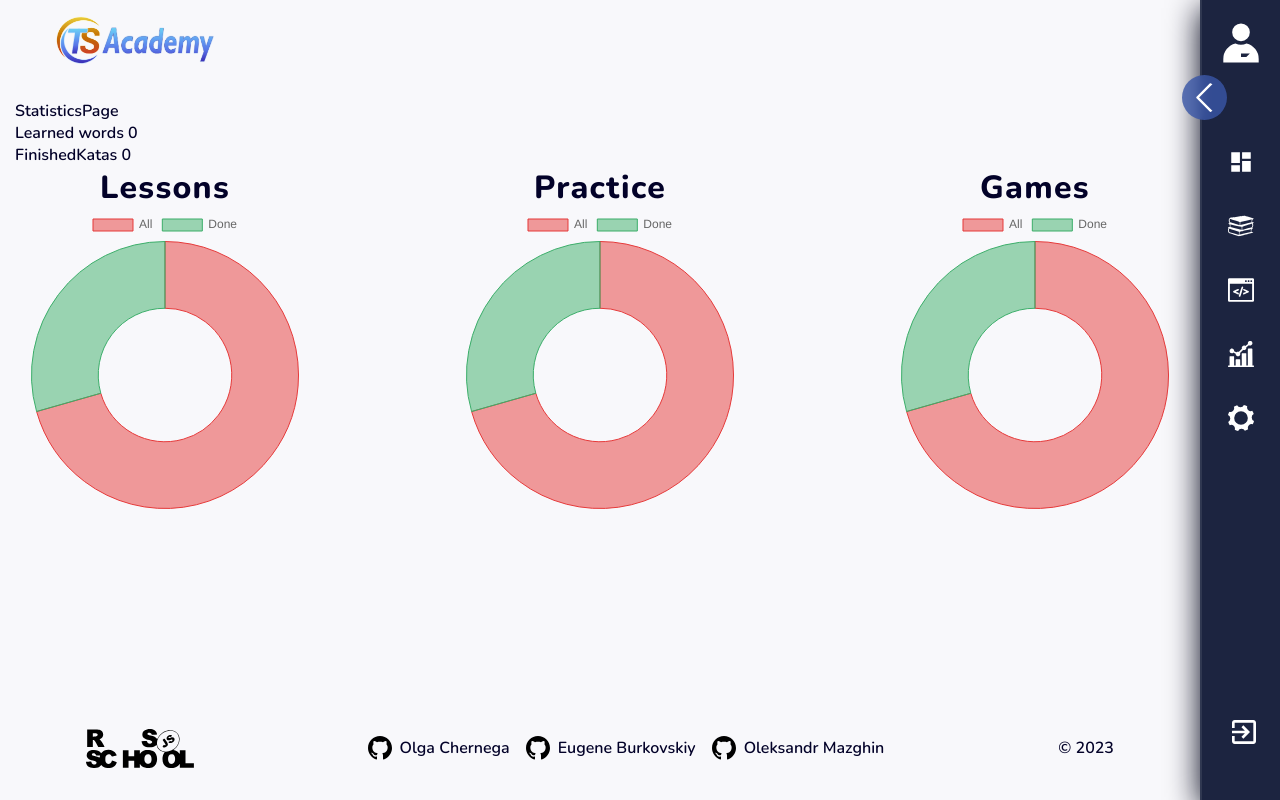
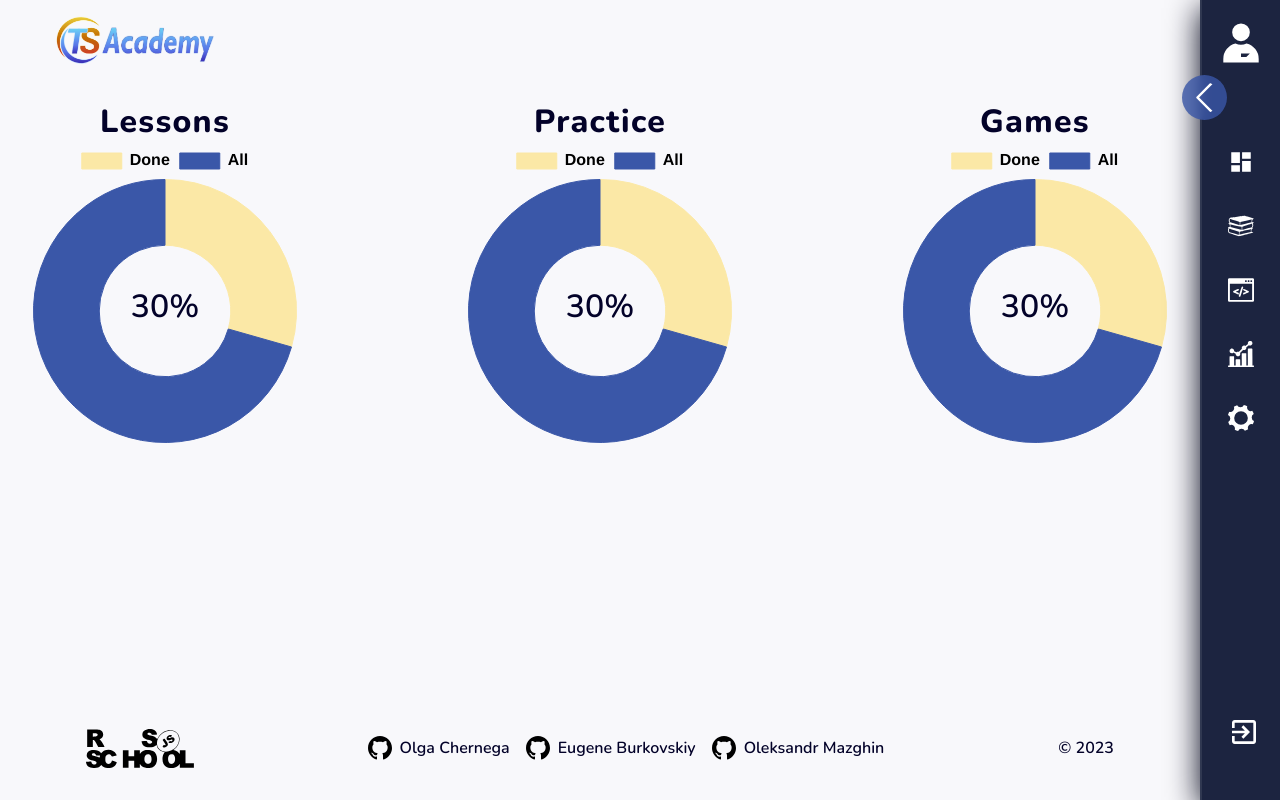
Before and after one commit to elian-cheng/rs-clone, a React (Create React App) app: page /statistics in a window 1280 px wide. Built offline with nearby package versions, Linux system fonts and the light colour scheme.

Commit message:
feat: add customization to charts

```diff
--- a/package.json
+++ b/package.json
@@ -44,6 +44,7 @@
     ]
   },
   "devDependencies": {
+    "@types/chart.js": "^2.9.37",
     "@typescript-eslint/eslint-plugin": "^5.49.0",
     "@typescript-eslint/parser": "^5.49.0",
     "ace-builds": "^1.15.0",
--- a/src/pages/StatisticsPage/StatisticsPage.tsx
+++ b/src/pages/StatisticsPage/StatisticsPage.tsx
@@ -1,6 +1,6 @@
-import React, { useCallback, useContext, useEffect, useState } from 'react';
-import { getUserStatistics } from '../../API/statistics';
-import { UserContext } from '../../context/UserContext';
+// import React, { useCallback, useContext, useEffect, useState } from 'react';
+// import { getUserStatistics } from '../../API/statistics';
+// import { UserContext } from '../../context/UserContext';
 import ChartsBlock from './components/ChartsBlock';
 
 export type UserStatistics = {
@@ -27,26 +27,26 @@ export type GameStats = {
 };
 
 export default function StatisticsPage() {
-  const { user } = useContext(UserContext);
-  const [stats, setStats] = useState<UserStatistics>();
+  // const { user } = useContext(UserContext);
+  // const [stats, setStats] = useState<UserStatistics>();
   // const [gameStats, setGameStats] = useState<Array<GameStats | undefined>>([]);
 
-  const getStats = useCallback(async () => {
-    if (!user?.id) return;
-    const userStats = await getUserStatistics(user!.id);
-    // console.log(userStats);
-    setStats(userStats);
-  }, []);
+  // const getStats = useCallback(async () => {
+  //   if (!user?.id) return;
+  //   const userStats = await getUserStatistics(user!.id);
+  // console.log(userStats);
+  //   setStats(userStats);
+  // }, []);
 
-  useEffect(() => {
-    getStats();
-  }, [getStats]);
+  // useEffect(() => {
+  //   getStats();
+  // }, [getStats]);
 
   return (
     <div className="main__container">
-      <div style={{ marginTop: 100 }}>StatisticsPage</div>
+      {/* <div style={{ marginTop: 100 }}>StatisticsPage</div>
       <div>Learned words {stats?.learnedLessons || 0}</div>
-      <div>FinishedKatas {stats?.finishedKatas || 0}</div>
+      <div>FinishedKatas {stats?.finishedKatas || 0}</div> */}
       {/* <div>LearnedWords {stats?.learnedWords || 0}</div> */}
       <ChartsBlock />
     </div>
--- a/src/pages/StatisticsPage/components/Chart.tsx
+++ /dev/null
@@ -1,21 +0,0 @@
-import { Doughnut } from 'react-chartjs-2';
-import { Chart as ChartJS, ArcElement, Tooltip, Legend } from 'chart.js';
-
-ChartJS.register(ArcElement, Tooltip, Legend);
-
-const data = {
-  labels: ['All', 'Done'],
-  datasets: [
-    {
-      label: 'Tasks',
-      data: [12, 5],
-      backgroundColor: ['rgba(229, 57, 57, 0.5)', 'rgba(59, 173, 105, 0.5)'],
-      borderColor: ['rgba(229, 57, 57, 1)', 'rgba(59, 173, 105, 1)'],
-      borderWidth: 1,
-    },
-  ],
-};
-
-export function LessonsChart() {
-  return <Doughnut data={data} />;
-}
--- a/src/pages/StatisticsPage/components/ChartsBlock.scss
+++ b/src/pages/StatisticsPage/components/ChartsBlock.scss
@@ -1,4 +1,18 @@
 .statistic__charts {
-  display: flex;
-  justify-content: space-between;
+  margin-top: 100px;
+  &-list {
+    display: flex;
+    flex-wrap: wrap;
+    justify-content: space-between;
+    &-item {
+      position: relative;
+    }
+  }
+  &-inner {
+    font-size: 2rem;
+    position: absolute;
+    top: 60%;
+    left: 50%;
+    transform: translate(-50%, -50%);
+  }
 }
--- a/src/pages/StatisticsPage/components/ChartsBlock.tsx
+++ b/src/pages/StatisticsPage/components/ChartsBlock.tsx
@@ -1,20 +1,22 @@
-import { LessonsChart } from './Chart';
+import { DoughnutChart } from './DoughnutChart';
 
 export default function chartsBlock() {
   return (
     <section className="statistic__charts">
-      <div style={{ width: 300, height: 300 }}>
-        <h2 className="statistic__charts-title">Lessons</h2>
-        <LessonsChart />
-      </div>
-      <div style={{ width: 300, height: 300 }}>
-        <h2 className="statistic__charts-title">Practice</h2>
-        <LessonsChart />
-      </div>
-      <div style={{ width: 300, height: 300 }}>
-        <h2 className="statistic__charts-title">Games</h2>
-        <LessonsChart />
-      </div>
+      <ul className="statistic__charts-list">
+        <li className="statistic__charts-list-item">
+          <h2 className="statistic__charts-title">Lessons</h2>
+          <DoughnutChart />
+        </li>
+        <li className="statistic__charts-list-item">
+          <h2 className="statistic__charts-title">Practice</h2>
+          <DoughnutChart />
+        </li>
+        <li className="statistic__charts-list-item">
+          <h2 className="statistic__charts-title">Games</h2>
+          <DoughnutChart />
+        </li>
+      </ul>
     </section>
   );
 }
--- /dev/null
+++ b/src/pages/StatisticsPage/components/DoughnutChart.tsx
@@ -0,0 +1,39 @@
+import { Doughnut } from 'react-chartjs-2';
+import { Chart as ChartJS, ArcElement, Tooltip, Legend } from 'chart.js';
+
+ChartJS.register(ArcElement, Tooltip, Legend);
+const data = {
+  labels: ['Done', 'All'],
+  datasets: [
+    {
+      label: 'Tasks',
+      data: [5, 12],
+      backgroundColor: ['rgba(251, 232, 166, 1)', 'rgba(58, 87, 168, 1)'],
+      borderColor: ['rgba(251, 232, 166, 1)', 'rgba(58, 87, 168, 1)'],
+      borderWidth: 1,
+    },
+  ],
+};
+
+const options = {
+  plugins: {
+    legend: {
+      labels: {
+        color: '#fffff',
+        font: {
+          size: 16,
+          weight: '600',
+        },
+      },
+    },
+  },
+};
+
+export function DoughnutChart() {
+  return (
+    <div>
+      <p className="statistic__charts-inner">30%</p>
+      <Doughnut data={data} options={options} />
+    </div>
+  );
+}
```
Also changed, not shown: 1 other file (tests, documents, lock files or other folders).
